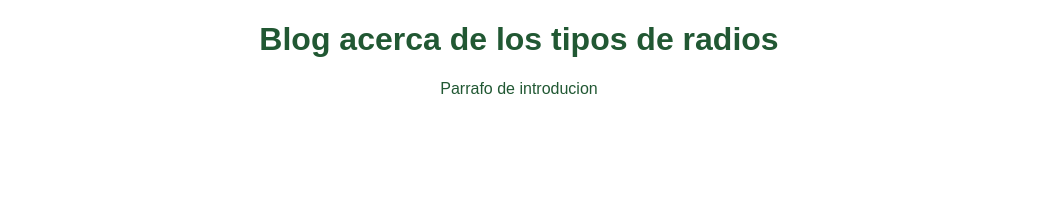
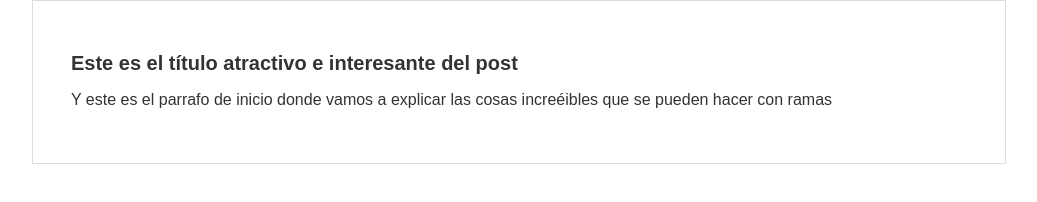
Before and after one commit to Idril427/Blog, a plain HTML site: page blog.html in a window 1280 px wide. Shown: the whole page, without its empty margins (121-1158 px from the left). Drawn offline with Linux system fonts and the light colour scheme.

Commit message:
Cambios en pagina master

```diff
--- a/blog.html
+++ b/blog.html
@@ -1,14 +1,13 @@
-<!DOCTYPE html>
-<html lang="en">
-<head>
-    <meta charset="UTF-8">
-    <meta http-equiv="X-UA-Compatible" content="IE=edge">
-    <meta name="viewport" content="width=device-width, initial-scale=1.0">
-    <title>Motoro</title>
-    <link rel="stylesheet"  href="css/estilo.css" />
-</head>
-<body>
-    <h1> Blog acerca de los tipos de radios</h1>
-    <p>Parrafo de introducion</p>
-</body>
+<html>
+    <head>
+        <title>El titulo del post</title>
+        <link rel="stylesheet" href="css/estilo.css"/>
+    </head>
+    <body>
+        <div id="container">
+            <div id="post">
+            <h1>Este es el título atractivo e interesante del post</h1>
+            <p>Y este es el parrafo de inicio donde vamos a explicar las cosas increéibles que se pueden hacer con ramas</p>
+        </div>
+    </body>
 </html>
--- a/css/estilo.css
+++ b/css/estilo.css
@@ -1,6 +1,58 @@
 body
 {
-    color: rgb(33, 88, 51);
+    color: rgb(51, 51, 51);
     text-align: center;
     font-family: Arial;
+    font-size: 16px;
+    margin: 0;
+    padding: 0;
 }
+
+#container
+{
+    width: 70%;
+    padding: 1cm;
+    text-align: left;
+    border: 1px solid #DDD;
+    margin: 0 auto;
+}
+
+#container h1
+{
+    font-size: 20px;
+}
+
+
+
+
+
+/*#cabecera
+{
+    background:#37488b;
+    box-shadow:0 2px 20px 0 rgba(0,0,0,.5);
+    color:#fff;font-weight:700
+    ;margin:0;padding:.5em
+}
+
+#cabecera
+#logo
+    {width:20px;
+    vertical-align:middle}
+#cabecera
+#tagline
+    {padding:0 0 0 1em;
+    font-weight:400;
+    font-size:.8em}
+
+
+
+
+#post
+    {background:#fff;
+    padding:1em}
+
+#footer
+    {background:#37488b;
+    color:#fff;
+    text-align:center;
+    padding:.5em}
```
Also changed, not shown: historia.txt (added).
